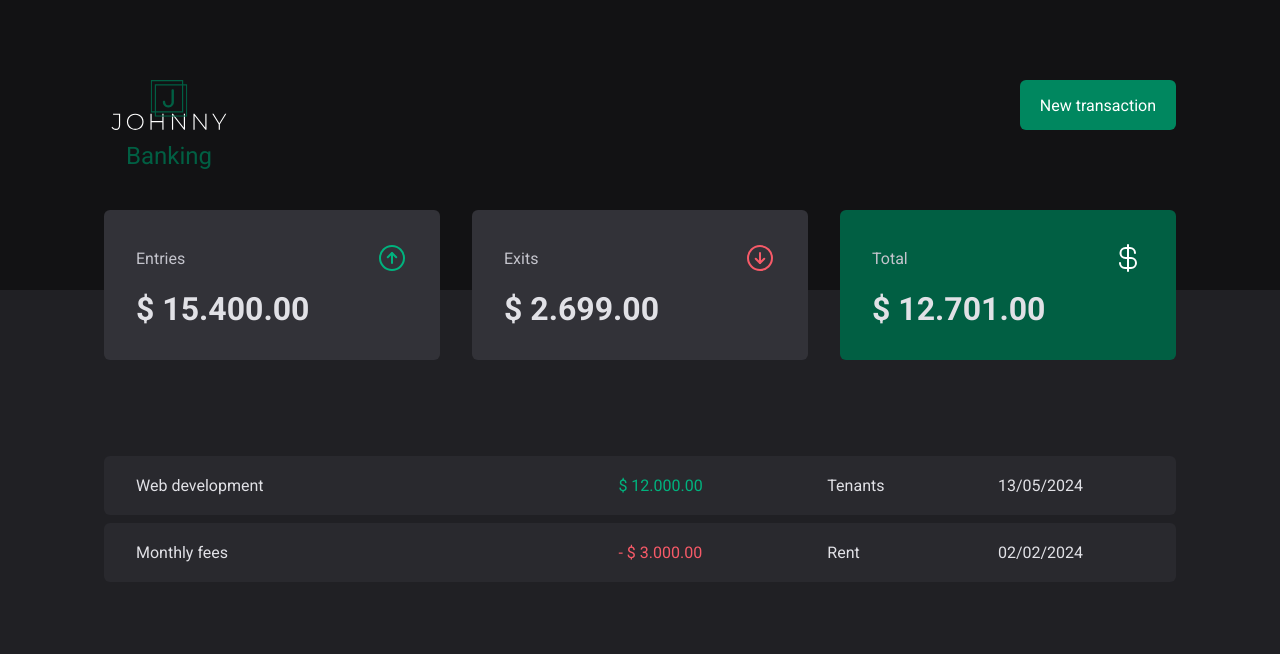
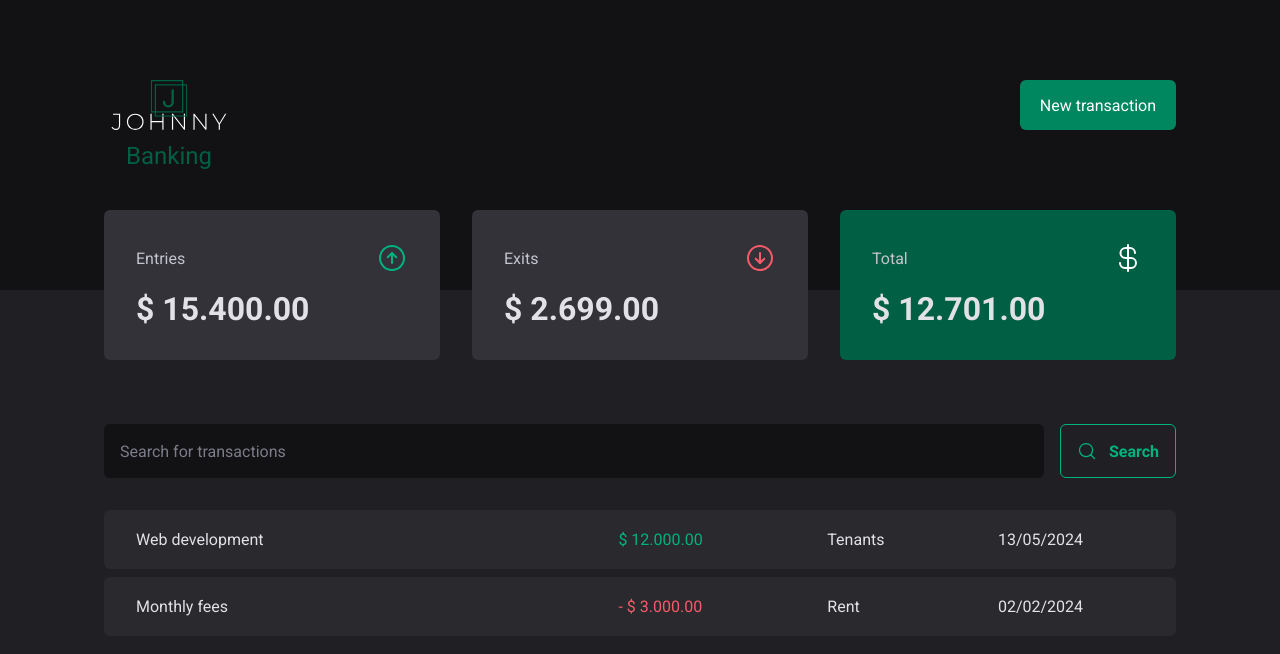
Before and after one commit to gh-johnny/Banking-React, a React (Vite) app: page /transactions in a window 1280 px wide. Shown: the top 654 px of the page. Built offline with nearby package versions, Linux system fonts and the light colour scheme.

Commit message:
style: search form styles

```diff
--- /dev/null
+++ b/src/pages/Transactions/components/SearchForm/index.tsx
@@ -0,0 +1,21 @@
+import { MagnifyingGlass } from "phosphor-react";
+import { SearchFormContainer } from "./styles";
+
+export function SearchForm() {
+    return (
+        <>
+            <SearchFormContainer>
+                <input
+                    type="text"
+                    placeholder="Search for transactions"
+                />
+                <button
+                    type="button"
+                >
+                    <MagnifyingGlass size={20} />
+                    Search
+                </button>
+            </SearchFormContainer>
+        </>
+    )
+}
--- /dev/null
+++ b/src/pages/Transactions/components/SearchForm/styles.ts
@@ -0,0 +1,41 @@
+import styled from "styled-components";
+
+export const SearchFormContainer = styled.form`
+    display: flex;
+    gap: 1rem;
+
+    input {
+        flex: 1;
+        border-radius: 6px;
+        border: 0;
+        background-color: ${props => props.theme["gray-900"]};
+        color: ${props => props.theme["gray-300"]};
+        padding: 1rem;
+
+        &::placeholder {
+             color: ${props => props.theme["gray-500"]};
+        }
+    }
+
+    button {
+        display: flex;
+        align-items: center;
+        gap: 0.75rem;
+
+        border: 0;
+        padding: 1rem;
+        background: transparent;
+        border: 1px solid ${props => props.theme["green-300"]};
+        color: ${props => props.theme["green-300"]};
+        font-weight: bold;
+        border-radius: 6px;
+        cursor: pointer;
+
+        &:hover {
+            background: ${props => props.theme["green-500"]};
+            border: 1px solid ${props => props.theme["green-500"]};
+            color: ${props => props.theme.white};
+            transition: background-color 0.2s, color 0.2s, border-color 0.2s;
+        }
+    }
+`
--- a/src/pages/Transactions/index.tsx
+++ b/src/pages/Transactions/index.tsx
@@ -1,4 +1,5 @@
 import { Summary } from "../../components/Summary";
+import { SearchForm } from "./components/SearchForm";
 import { PriceHighlight, TransactionsContainer, TransactionsTable } from "./styles";
 
 export function Transactions() {
@@ -6,6 +7,7 @@
         <>
             <Summary />
             <TransactionsContainer>
+                <SearchForm />
                 <TransactionsTable>
                     <tbody>
                         <tr>
```
